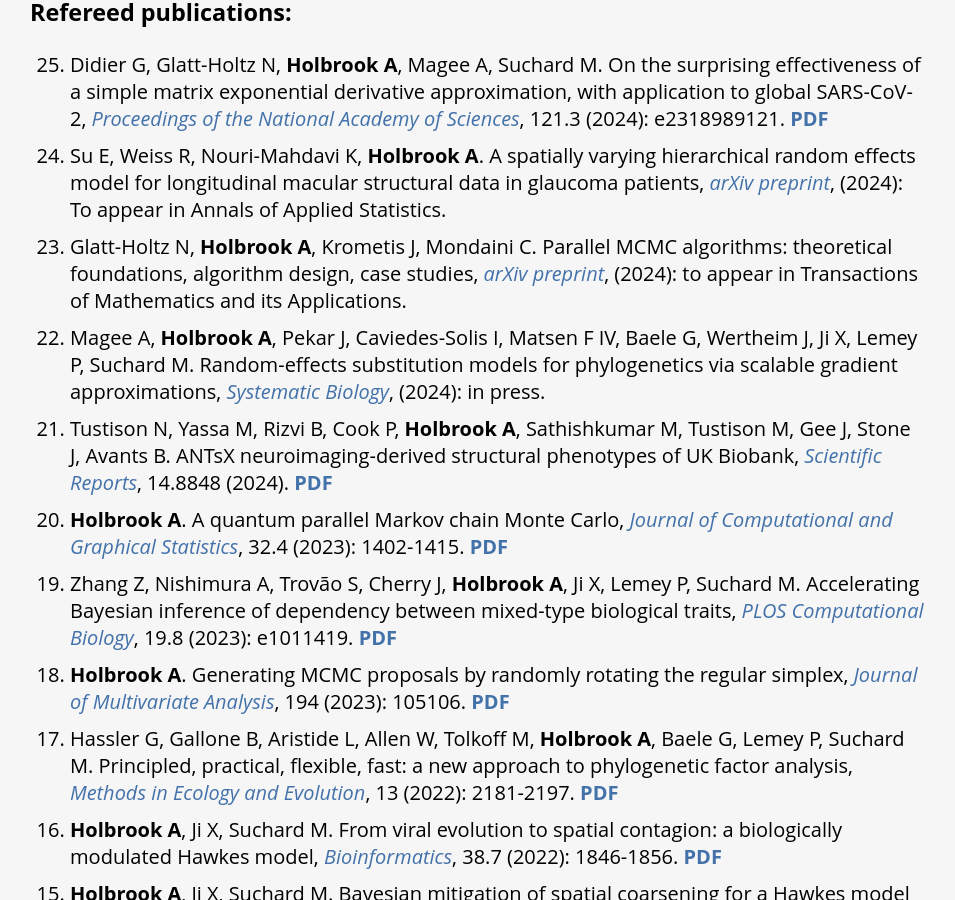
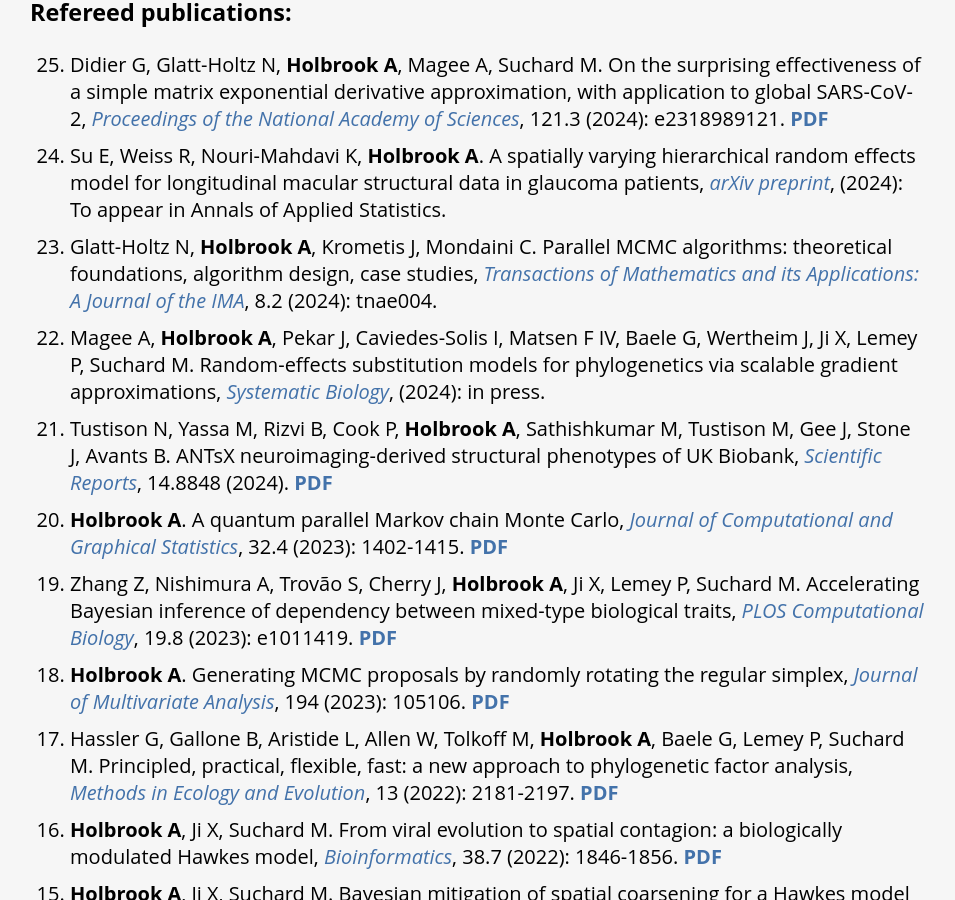
Before and after one commit to andrewjholbrook/andrewjholbrook.github.io, a Jekyll site: the page built from research.html, in a window 1280 px wide and 900 px high, scrolled down 783 px. Shown: the whole window, without its empty margins (162-1117 px from the left). Built offline with Jekyll 4.4.1, drawn with Linux system fonts in a browser that asks for light colours; a style sheet for code colours, icons or effects is not loaded.

Commit message:
parallel mcmc link

```diff
--- a/research.html
+++ b/research.html
@@ -30,7 +30,7 @@ John Wiley & Sons. <b><a href="https://doi.org/10.1002/9781118445112.stat08324"
   <ol id="pubs" reversed>
                         <li> Didier G, Glatt-Holtz N, <b>Holbrook A</b>, Magee A, Suchard M. On the surprising effectiveness of a simple matrix exponential derivative approximation, with application to global SARS-CoV-2, <i><a href="https://doi.org/10.1073/pnas.2318989121" target="_blank">Proceedings of the National Academy of Sciences</a></i>, 121.3 (2024): e2318989121. <a href="papers/pnas.pdf" target="_blank"><b>PDF</b></a></li>
                         <li> Su E, Weiss R, Nouri-Mahdavi K, <b>Holbrook A</b>. A spatially varying hierarchical random effects model for longitudinal macular structural data in glaucoma patients, <i><a href="https://arxiv.org/abs/2303.09018" target="_blank">arXiv preprint</a></i>, (2024): To appear in Annals of Applied Statistics.</li>
-                <li>Glatt-Holtz N, <b>Holbrook A</b>, Krometis J, Mondaini C. Parallel MCMC algorithms: theoretical foundations, algorithm design, case studies, <i><a href="https://arxiv.org/abs/2209.04750" target="_blank">arXiv preprint</a></i>, (2024): to appear in Transactions of Mathematics and its Applications.  </li>
+                <li>Glatt-Holtz N, <b>Holbrook A</b>, Krometis J, Mondaini C. Parallel MCMC algorithms: theoretical foundations, algorithm design, case studies, <i><a href="https://doi.org/10.1093/imatrm/tnae004" target="_blank">Transactions of Mathematics and its Applications: A Journal of the IMA</a></i>, 8.2 (2024): tnae004.  </li>
                 <li> Magee A, <b>Holbrook A</b>, Pekar J, Caviedes-Solis I, Matsen F IV, Baele G, Wertheim J, Ji X, Lemey P, Suchard M. Random-effects substitution models for phylogenetics via scalable gradient approximations, <i><a href="https://doi.org/10.1093/sysbio/syae019" target="_blank">Systematic Biology</a></i>, (2024): in press.</li>
                 <li> Tustison N, Yassa M, Rizvi B, Cook P, <b>Holbrook A</b>, Sathishkumar M, Tustison M, Gee J, Stone J, Avants B. ANTsX neuroimaging-derived structural phenotypes of UK Biobank, <i><a href="https://doi.org/10.1038/s41598-024-59440-6" target="_blank">Scientific Reports</a></i>, 14.8848 (2024). <a href="papers/ANTsUKB.pdf" target="_blank"><b>PDF</b></a></li>
         <li><b>Holbrook A</b>. A quantum parallel Markov chain Monte Carlo, <i><a href="https://doi.org/10.1080/10618600.2023.2195890" target="_blank">Journal of Computational and Graphical Statistics</a></i>, 32.4 (2023): 1402-1415. <a href="papers/qpmcmc.pdf" target="_blank"><b>PDF</b></a></li>
```
